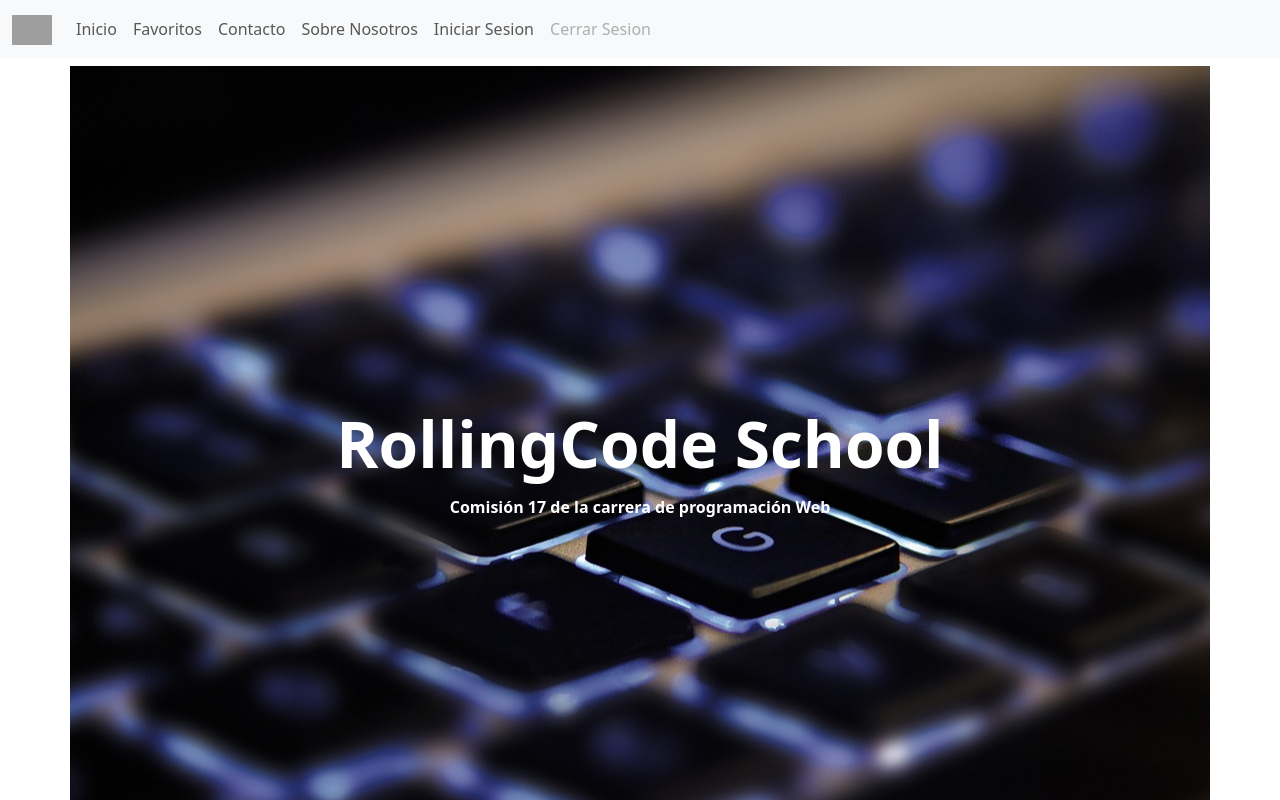
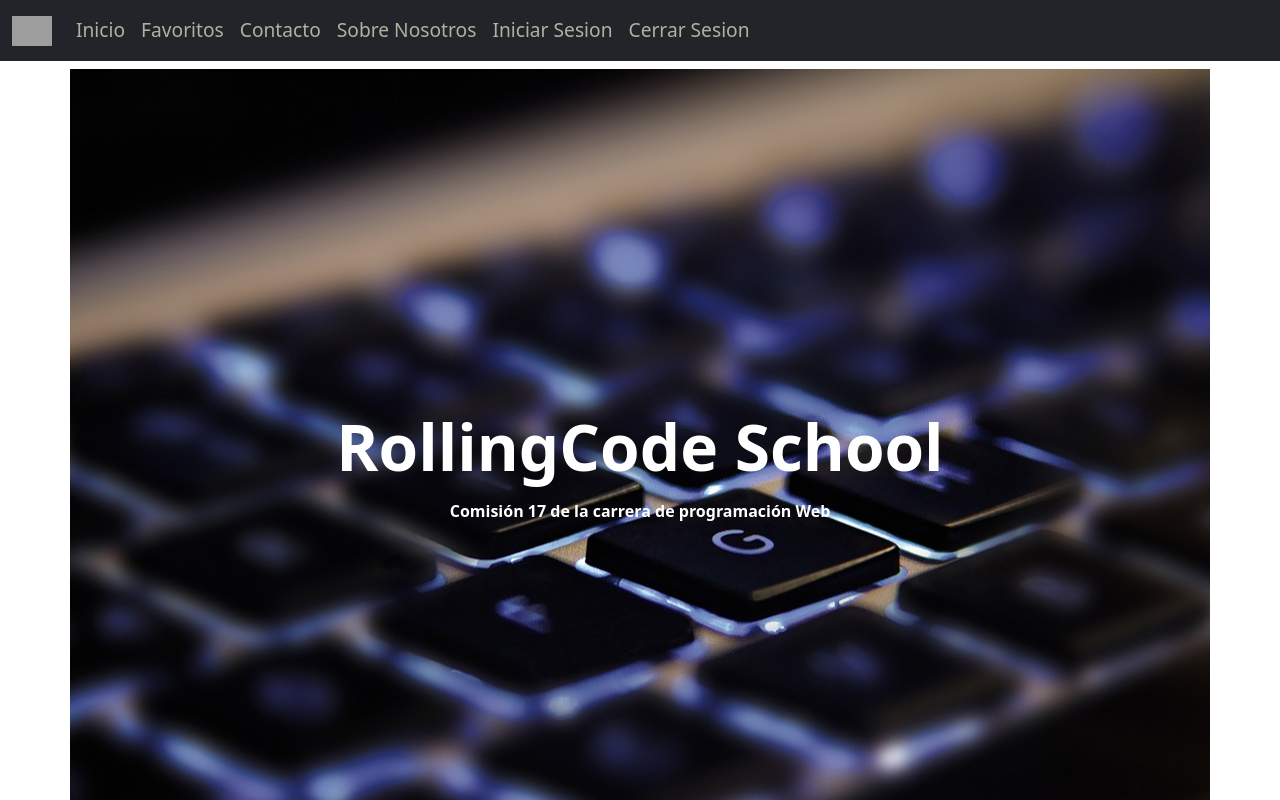
Before and after one commit to pmarino2013/project-react-router-web17, a React (Vite) app: page / in a window 1280 px wide. Shown: the top 800 px of the page. Built offline with nearby package versions, Linux system fonts and the light colour scheme; grey boxes are pictures that could not be loaded.

Commit message:
aplique los estilos al componente NavBarApp.jsx

```diff
--- a/src/components/NavBarApp.jsx
+++ b/src/components/NavBarApp.jsx
@@ -1,5 +1,6 @@
 import React from "react";
 import { Link } from "react-router-dom";
+import "../css/NavBar.css"
 
 
 const NavBarApp = () => {
@@ -9,7 +10,7 @@ const NavBarApp = () => {
   return (
 
  <div>
-<nav className="navbar navbar-expand-lg bg-body-tertiary">
+<nav className="navbar navbar-expand-lg navbar-app">
   <div className="container-fluid">
     <Link className="navbar-brand" to="/"><img src="https://cdn-icons-png.flaticon.com/512/6062/6062646.png" alt="Logo web17" width="40" /></Link>
     <button className="navbar-toggler" type="button" data-bs-toggle="collapse" data-bs-target="#navbarNav" aria-controls="navbarNav" aria-expanded="false" aria-label="Toggle navigation">
@@ -24,7 +25,7 @@ const NavBarApp = () => {
           <Link className="nav-link" to="favorite">Favoritos</Link>
         </li>
         <li className="nav-item">
-          <a className="nav-link" href="https://web.rollingcodeschool.com/" to="#" target="blank">Contacto</a>
+          <a className="nav-link" href="https://web.rollingcodeschool.com/"  target="_blank">Contacto</a>
         </li>
         <li className="nav-item">
           <Link className="nav-link" aria-disabled="true"
--- /dev/null
+++ b/src/css/NavBar.css
@@ -0,0 +1,16 @@
+.navbar-app {
+  background-color: #212529;
+  color: #aeb2a0;
+  font-size: 1.2rem;
+
+  & .nav-link,
+  a{
+    text-decoration: none;
+    color: #aeb2a0;
+    transition: 0.2s ease-out;
+
+    &:hover {
+      color: white;
+    }
+  }
+}
```
